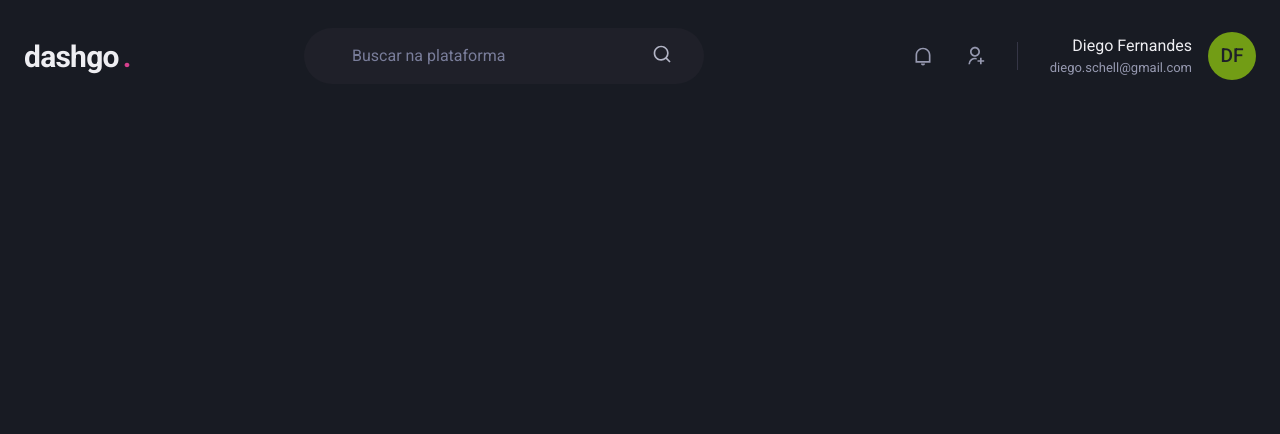
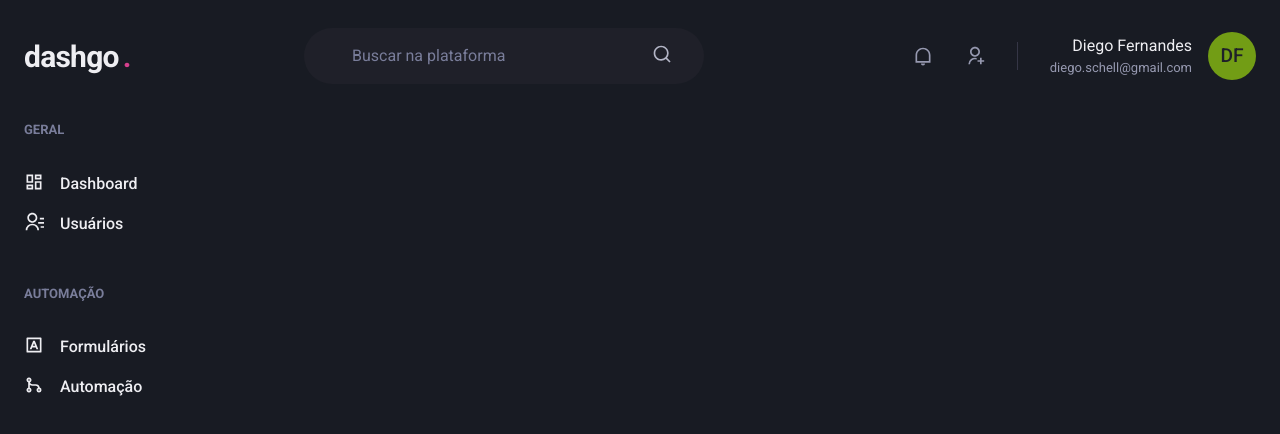
Before and after one commit to thauandev/dashgo, a Next.js app: page /dashboard in a window 1280 px wide. Shown: the top 434 px of the page. Built offline with nearby package versions, Linux system fonts and the light colour scheme.

Commit message:
Componente: Sidebar

```diff
--- /dev/null
+++ b/src/components/Sidebar.tsx
@@ -0,0 +1,58 @@
+import { Box, Stack, Text, Link, Icon } from "@chakra-ui/react";
+import React from "react";
+import {
+  RiContactsLine,
+  RiDashboardLine,
+  RiGitMergeLine,
+  RiInputMethodLine,
+} from "react-icons/ri";
+
+export function Sidebar() {
+  return (
+    <Box as="aside" w="64" mr="8">
+      <Stack spacing="12" align="flex-start">
+        <Box>
+          <Text fontWeight="bold" color="gray.400" fontSize="small">
+            GERAL
+          </Text>
+          <Stack spacing="4" mt="8" align="stretch">
+            <Link display="flex" align="center">
+              <Icon as={RiDashboardLine} fontSize="20" />
+              <Text ml="4" fontWeight="medium">
+                Dashboard
+              </Text>
+            </Link>
+
+            <Link display="flex" align="center">
+              <Icon as={RiContactsLine} fontSize="20" />
+              <Text ml="4" fontWeight="medium">
+                Usuários
+              </Text>
+            </Link>
+          </Stack>
+        </Box>
+
+        <Box>
+          <Text fontWeight="bold" color="gray.400" fontSize="small">
+            AUTOMAÇÃO
+          </Text>
+          <Stack spacing="4" mt="8" align="stretch">
+            <Link display="flex" align="center">
+              <Icon as={RiInputMethodLine} fontSize="20" />
+              <Text ml="4" fontWeight="medium">
+                Formulários
+              </Text>
+            </Link>
+
+            <Link display="flex" align="center">
+              <Icon as={RiGitMergeLine} fontSize="20" />
+              <Text ml="4" fontWeight="medium">
+                Automação
+              </Text>
+            </Link>
+          </Stack>
+        </Box>
+      </Stack>
+    </Box>
+  );
+}
--- a/src/pages/dashboard.tsx
+++ b/src/pages/dashboard.tsx
@@ -1,5 +1,14 @@
+import { Flex } from "@chakra-ui/react";
 import { Header } from "../components/Header";
+import { Sidebar } from "../components/Sidebar";
 
 export default function Dashboard() {
-  return <Header></Header>;
+  return (
+    <Flex direction="column" h="100vh">
+      <Header />
+      <Flex w="100%" my="6" maxWidth={1480} mx="auto" px="6">
+        <Sidebar />
+      </Flex>
+    </Flex>
+  );
 }
```
